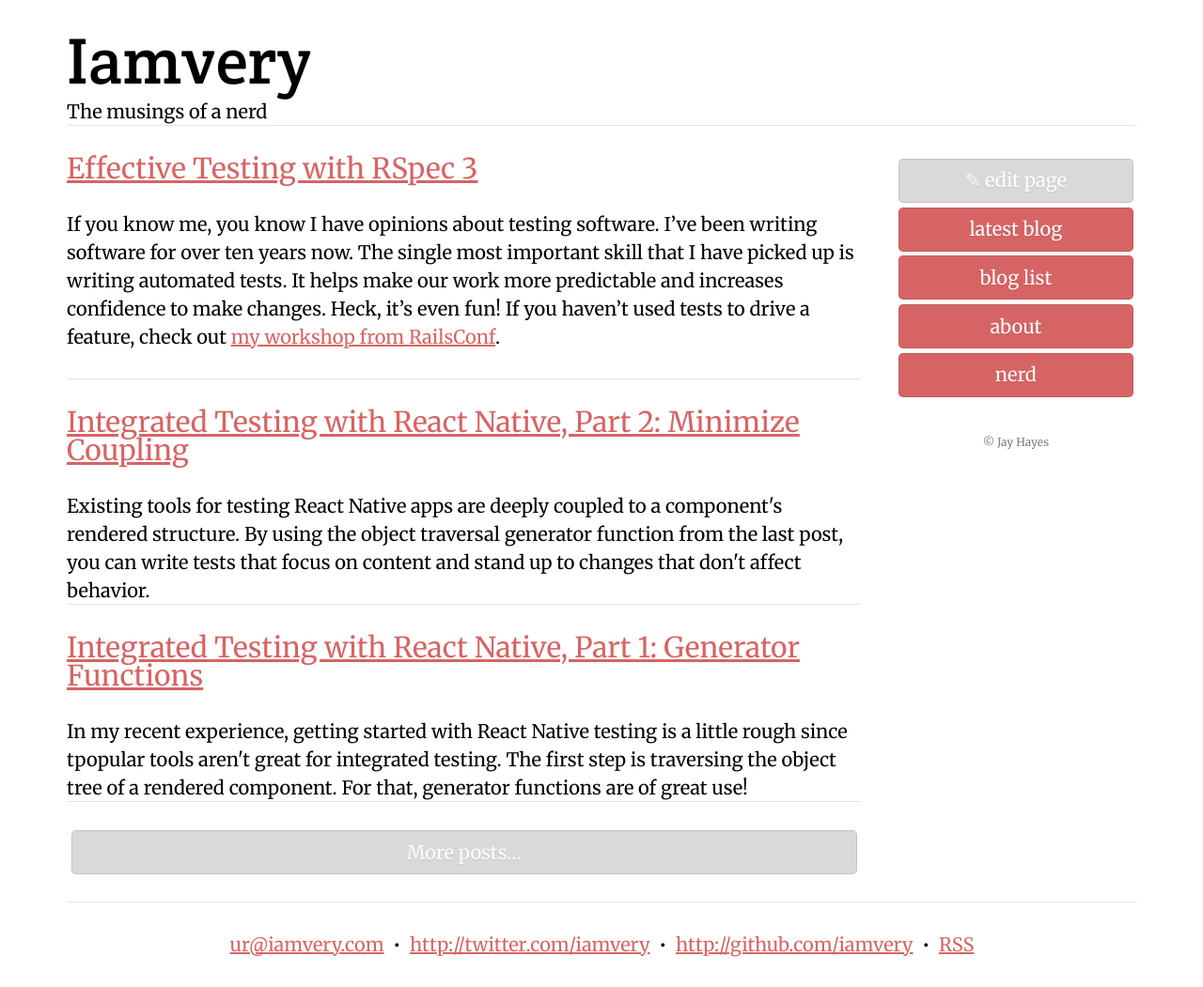
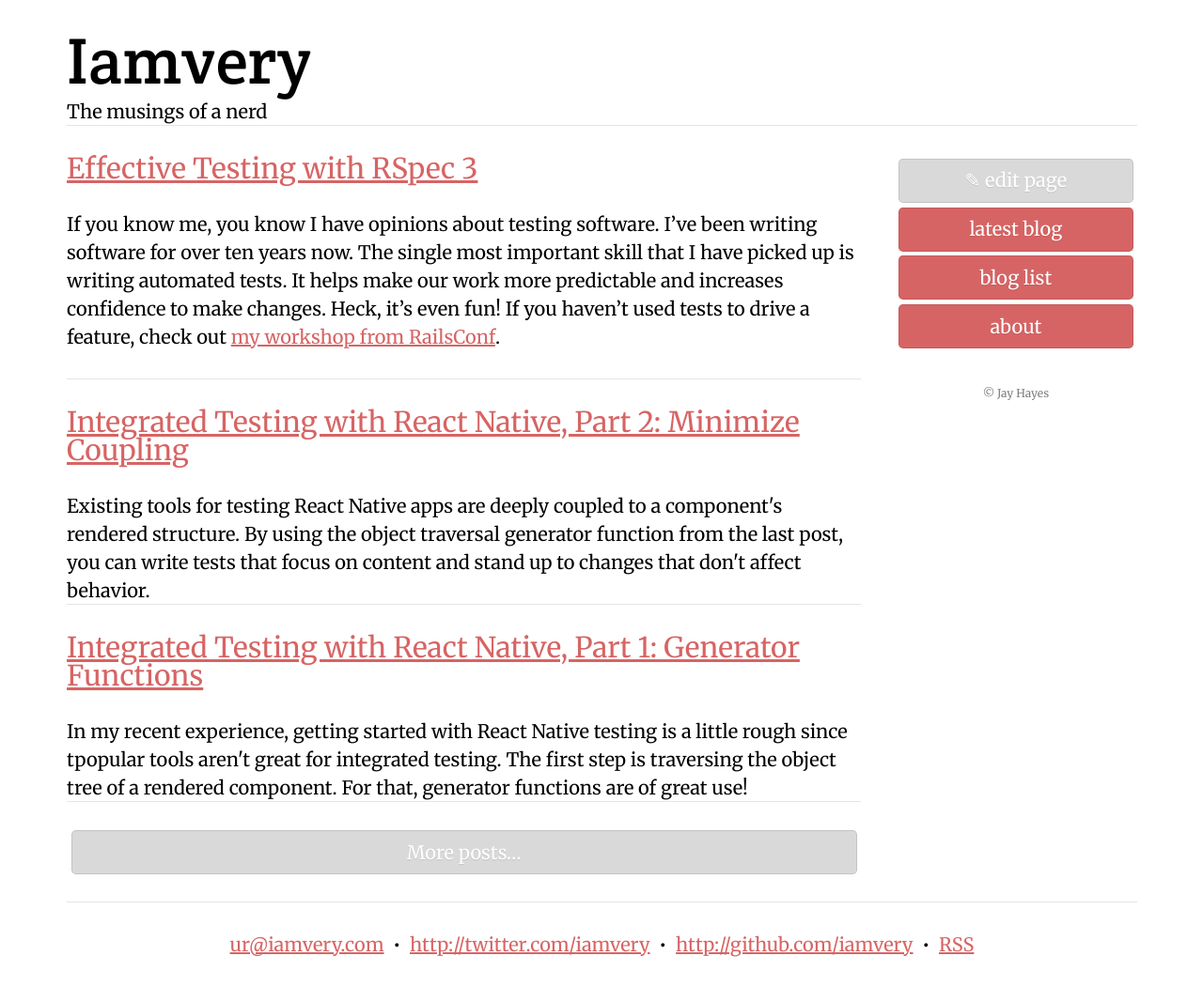
Before and after one commit to iamvery/iamvery.github.com, a Jekyll site: the page built from index.html, in a window 1280 px wide. Shown: the whole page at 94% size. Built offline with Jekyll 4.4.1, drawn with Linux system fonts in a browser that asks for light colours.

Commit message:
Remove link to BNR profile
I start @stitchfix next week!

```diff
--- a/_layouts/default.html
+++ b/_layouts/default.html
@@ -51,7 +51,6 @@
               <li><a class="button red" href="{{ site.posts.first.url }}">latest blog</a></li>
               <li><a class="button red" href="/archive.html">blog list</a></li>
               <li><a class="button red" href="/about.html">about</a></li>
-              <li><a class="button red" href="https://www.bignerdranch.com/about/the-team/jay-hayes/" target="_blank">nerd</a></li>
             </ul>
           </nav>
           <footer><p><small>© Jay Hayes</small></p></footer>
```
